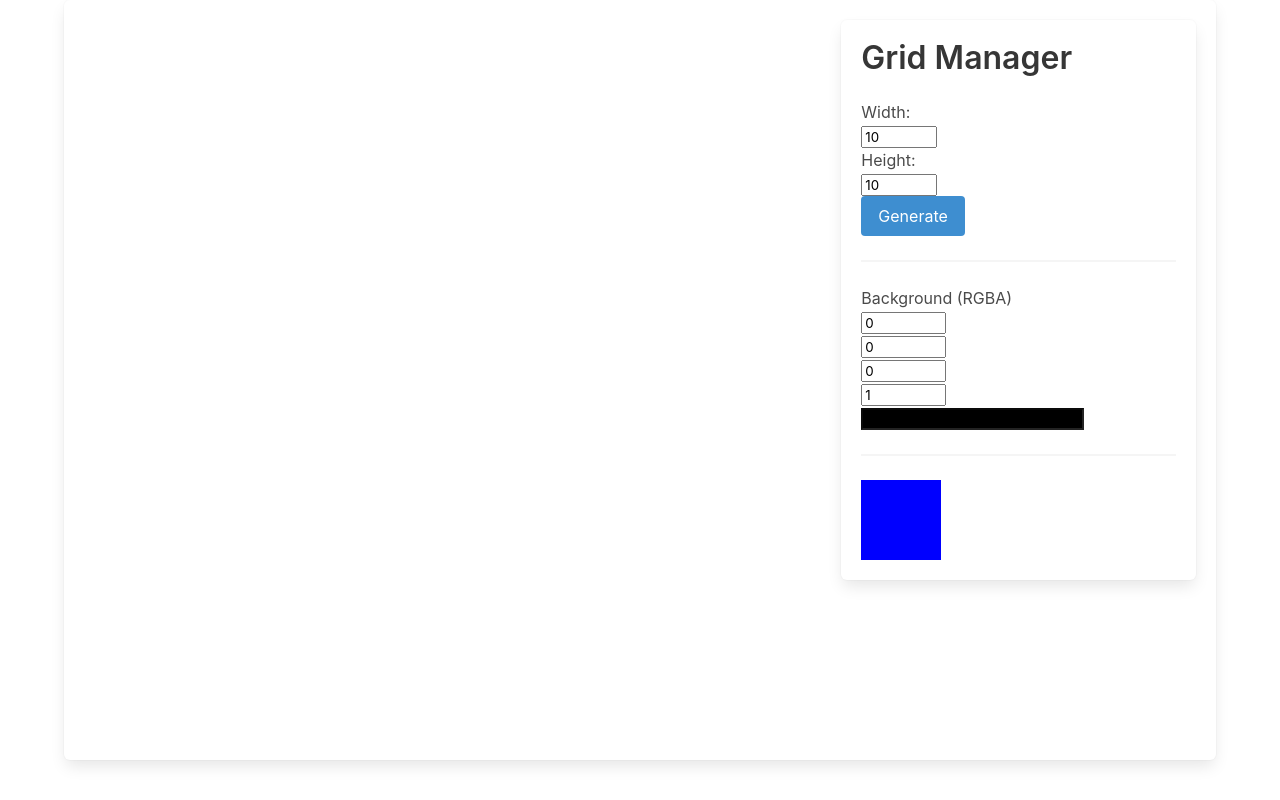
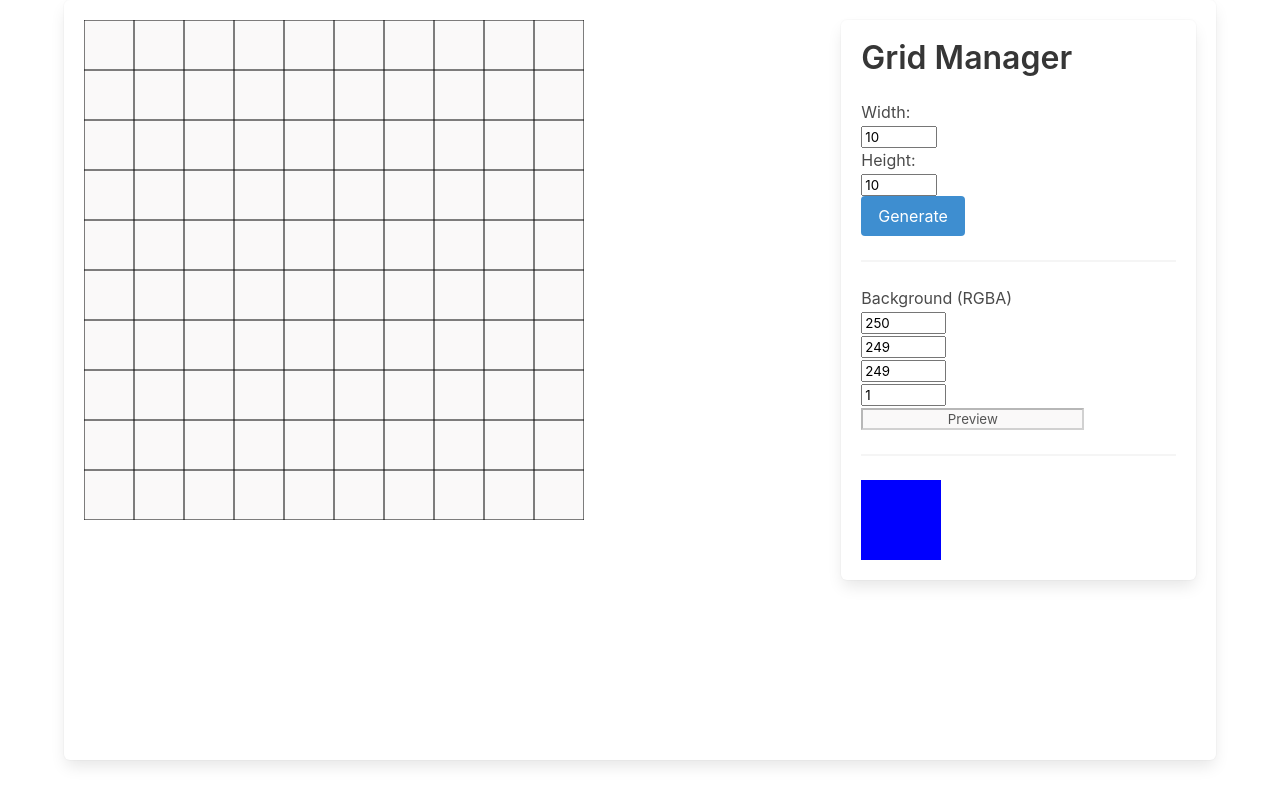
Before and after one commit to cerealean/role-play-board, an Angular app: page / in a window 1280 px wide. Built offline with nearby package versions, Linux system fonts and the light colour scheme.

Commit message:
Added canvas extensions and tied the background color canvas to the background color component

```diff
--- a/src/app/app.component.html
+++ b/src/app/app.component.html
@@ -58,7 +58,7 @@
           <hr />
 
           <!-- Background Color -->
-          <background-color-selector></background-color-selector>
+          <background-color-selector (rgbaColorOutput)="setBackgroundColor($event)"></background-color-selector>
 
           <hr />
 
--- a/src/app/app.component.ts
+++ b/src/app/app.component.ts
@@ -36,14 +36,11 @@ export class AppComponent implements OnInit {
     interactionLayer.ondrop = (event) => {
       this.onDrop(event);
     };
-  }
 
-  private createCanvasElement(identifier: string): HTMLCanvasElement {
-    const element = document.createElement('canvas');
-    element.id = identifier;
-    element.classList.add('canvas');
-
-    return element;
+    (window as any).sunshine = () => {
+      console.log(this.canvasBoard);
+    };
+    this.generate(10, 10);
   }
 
   public generate(width: number, height: number) {
@@ -54,6 +51,7 @@ export class AppComponent implements OnInit {
     const heightPxRemoveRemainder = heightInPx - (heightInPx % this.step);
     this.canvasBoard.setDiminsions(widthPxRemoveRemainder, heightPxRemoveRemainder);
     this.generateGridSquares(Number(width), Number(height));
+    this.canvasBoard.getCanvas(CanvasLayers.Background).fillWithColor(this.canvasBoard.canvasSettings.backgroundColor);
     this.drawGrid(gridCanvas.width, gridCanvas.height, this.step, gridCanvas.getContext('2d'));
   }
 
@@ -84,10 +82,23 @@ export class AppComponent implements OnInit {
     console.log('Starting drag with data', dragData);
   }
 
-  private onDrop(event: DragEvent) {
+  public onDrop(event: DragEvent) {
     event.preventDefault();
     const data = event.dataTransfer.getData('text/plain');
     console.log('Got drag data', data);
+  }
+
+  public setBackgroundColor(color: string) {
+    this.canvasBoard.canvasSettings.backgroundColor = color;
+    this.canvasBoard.getCanvas(CanvasLayers.Background).fillWithColor(color);
+  }
+
+  private createCanvasElement(identifier: string): HTMLCanvasElement {
+    const element = document.createElement('canvas');
+    element.id = identifier;
+    element.classList.add('canvas');
+
+    return element;
   }
 
   private generateGridSquares(widthSquares: number, heightSquares: number) {
--- a/src/app/background-color-selector/background-color-selector.component.html
+++ b/src/app/background-color-selector/background-color-selector.component.html
@@ -14,7 +14,7 @@
           <input class="input" type="number" max="1" min="0" step=".1" (change)="setPreviewColor()" id="background-color-selection-a" [(ngModel)]="alpha" />
         </p>
         <p class="control">
-          <input class="input" type="text" id="background-color-preview" disabled />
+          <input class="input color-preview" type="text" id="background-color-preview" disabled value="Preview" />
         </p>
       </div>
   </div>
--- a/src/app/background-color-selector/background-color-selector.component.scss
+++ b/src/app/background-color-selector/background-color-selector.component.scss
@@ -0,0 +1,6 @@
+.color-preview {
+    text-align: center;
+    &:after {
+        mix-blend-mode: difference;
+    }
+}
--- a/src/app/background-color-selector/background-color-selector.component.ts
+++ b/src/app/background-color-selector/background-color-selector.component.ts
@@ -1,4 +1,4 @@
-import { Component, OnInit, OnChanges, SimpleChanges } from '@angular/core';
+import { Component, OnInit, OnChanges, SimpleChanges, Output, EventEmitter } from '@angular/core';
 
 @Component({
   // tslint:disable-next-line:component-selector
@@ -7,10 +7,12 @@ import { Component, OnInit, OnChanges, SimpleChanges } from '@angular/core';
   styleUrls: ['./background-color-selector.component.scss']
 })
 export class BackgroundColorSelectorComponent implements OnInit, OnChanges {
-  public red = 0;
-  public green = 0;
-  public blue = 0;
+  public red = 250;
+  public green = 249;
+  public blue = 249;
   public alpha = 1;
+
+  @Output() rgbaColorOutput = new EventEmitter<string>();
 
   private previewElement: HTMLElement;
 
@@ -29,7 +31,9 @@ export class BackgroundColorSelectorComponent implements OnInit, OnChanges {
   }
 
   public setPreviewColor() {
-    this.previewElement.style.backgroundColor = `rgba(${this.red},${this.green},${this.blue},${this.alpha})`;
+    const rgbaColorString = `rgba(${this.red},${this.green},${this.blue},${this.alpha})`;
+    this.previewElement.style.backgroundColor = rgbaColorString;
+    this.rgbaColorOutput.emit(rgbaColorString);
   }
 
 }
--- /dev/null
+++ b/src/app/canvas-extensions.ts
@@ -0,0 +1,14 @@
+declare global {
+    interface HTMLCanvasElement {
+        fillWithColor(color: string): void;
+    }
+}
+
+HTMLCanvasElement.prototype.fillWithColor = function(color: string) {
+    const self = (this as unknown as HTMLCanvasElement);
+    const context = self.getContext('2d');
+    context.fillStyle = color;
+    context.fillRect(0, 0, self.width, self.height);
+};
+
+export {};
--- a/src/main.ts
+++ b/src/main.ts
@@ -3,6 +3,8 @@ import { platformBrowserDynamic } from '@angular/platform-browser-dynamic';
 
 import { AppModule } from './app/app.module';
 import { environment } from './environments/environment';
+
+import './app/canvas-extensions';
 
 if (environment.production) {
   enableProdMode();
```
